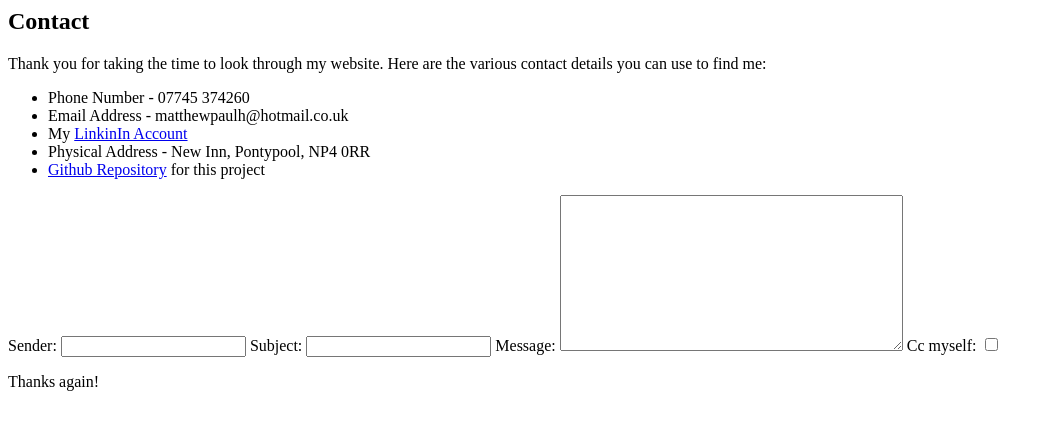
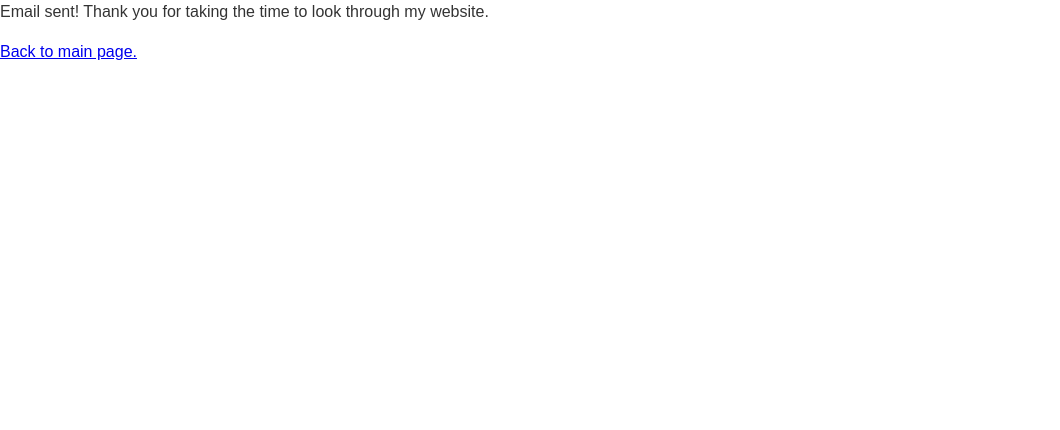
Before and after one commit to amazingplum53/portfolio, a Django app: template homepage/templates/contact.html in a window 1280 px wide. Shown: the top 430 px of the page, without its empty margins (0-1060 px from the left). Run offline with Django 4.2, Linux system fonts and the light colour scheme; the template is opened without the code that fills it: values that come from a table or form of the project are taken from there, others are empty.

Commit message:
email setup

```diff
--- a/homepage/templates/contact.html
+++ b/homepage/templates/contact.html
@@ -1,25 +1,17 @@
 
+<head>
+  {% load static %}
+  <link rel = "stylesheet" type = "text/css" href = "{% static '/homepage/common.css' %}">
+</head>
 
+<body>
 <section id = "content">
 
-  <h2>Contact</h2>
-
   <p>
-    Thank you for taking the time to look through my website. Here are the various contact details you can use to find me:
+    Email sent! Thank you for taking the time to look through my website.
   </p>
 
-  <ul>
-    <li>Phone Number - 07745 374260</li>
-    <li>Email Address - matthewpaulh@hotmail.co.uk</li>
-    <li>My <a href = "https://www.linkedin.com/in/matthew-hill-86684811b/">LinkinIn Account</a></li>
-    <li>Physical Address - New Inn, Pontypool, NP4 0RR</li>
-    <li><a href = "https://github.com/amazingplum53/portfolio">Github Repository</a> for this project</li>
-  </ul>
-
-  {{ contact_form }}
-
-  <p>
-    Thanks again!
-  </p>
+  <a href = "/homepage/about/">Back to main page.</a>
 
 </section>
+</body>
--- a/homepage/templates/footer.html
+++ b/homepage/templates/footer.html
@@ -26,7 +26,7 @@
 
         <p>Need more info? Want references? Send me an email -- I'll get back to you ASAP!</p>
 
-        <form method = "post">
+        <form method = "post" action = "/homepage/contact/">
 
             {% csrf_token %}
 
--- a/homepage/templates/index.html
+++ b/homepage/templates/index.html
@@ -7,7 +7,6 @@
 
         <link rel = "stylesheet" type = "text/css" href = "{% static '/homepage/index.css' %}">
         <link rel = "stylesheet" type = "text/css" href = "{% static '/homepage/common.css' %}">
-
         <script src="https://ajax.googleapis.com/ajax/libs/jquery/3.6.0/jquery.min.js"></script>
 
   </head>
```
Also changed, not shown: homepage/views.py (+25 -4 lines), static/homepage/check.png (added).
